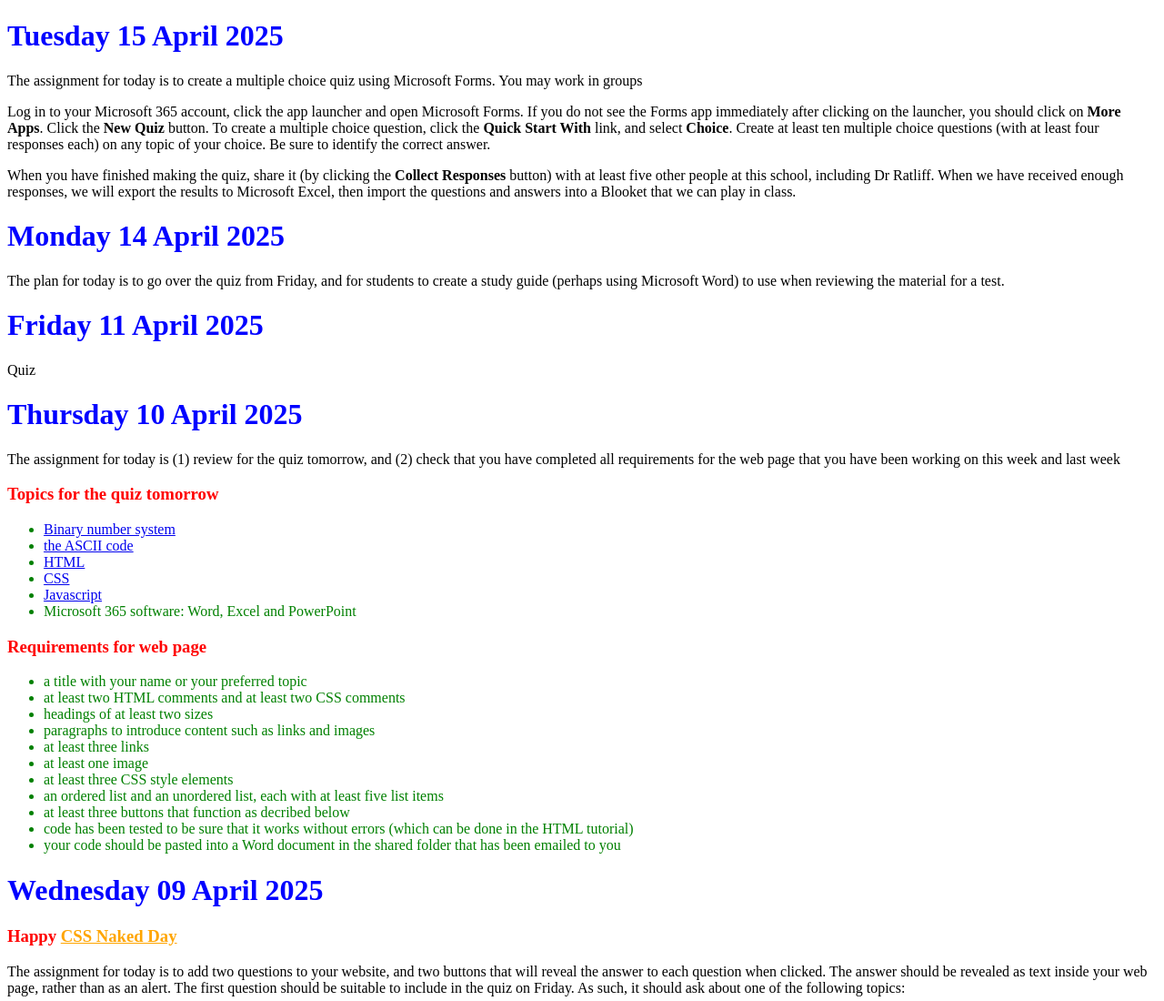
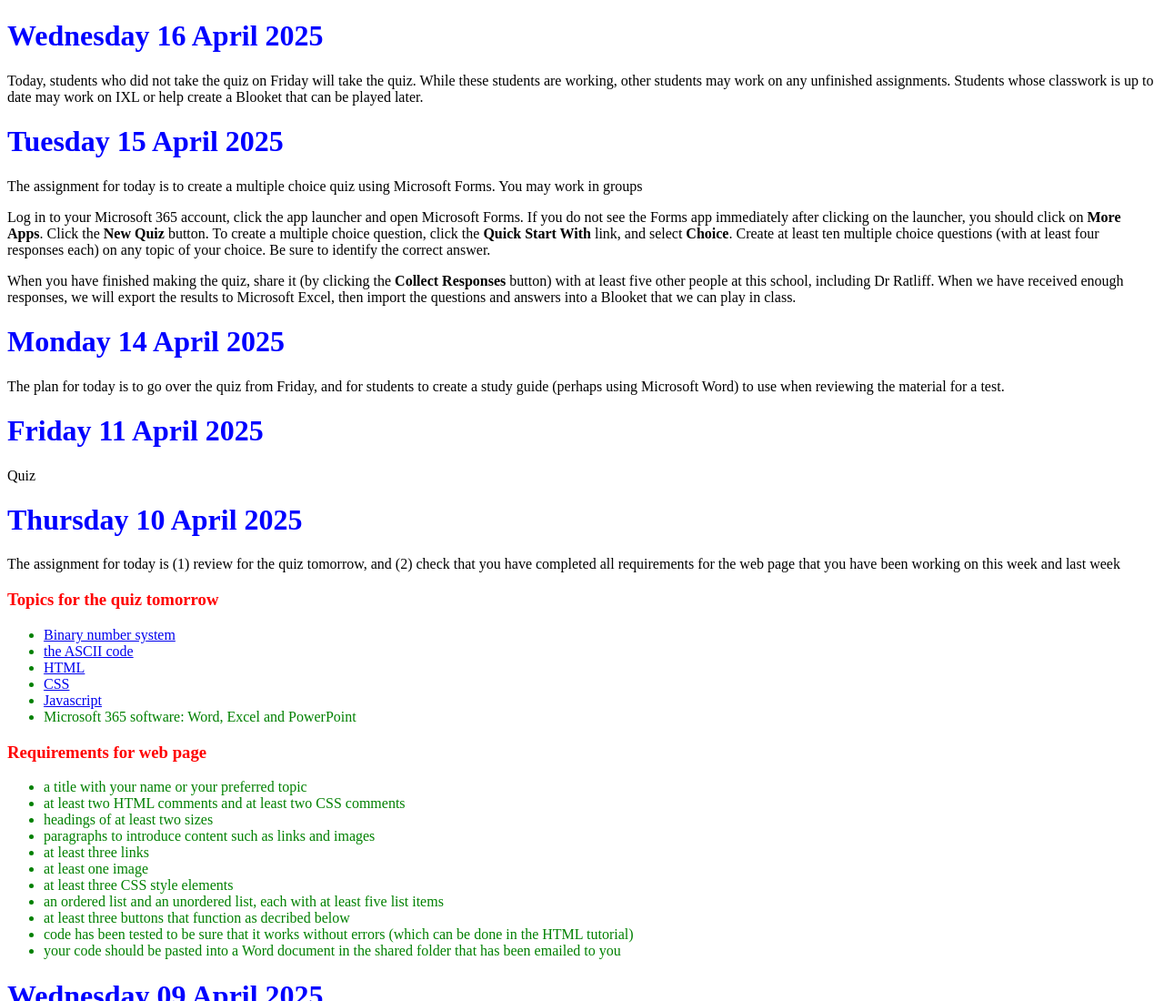
Before and after one commit to DutchRatliff/CS-HCP, a plain HTML site: page index.html in a window 1280 px wide. Shown: the top 1100 px of the page at 91% size. Drawn offline with Linux system fonts and the light colour scheme.

Commit message:
Update index.html

```diff
--- a/index.html
+++ b/index.html
@@ -10,6 +10,9 @@
     </style>
 </head>
 <body>
+    <h1>Wednesday 16 April 2025</h1>
+    <p>Today, students who did not take the quiz on Friday will take the quiz. While these students are working, other students may work on any unfinished assignments. Students whose classwork is up to date may work on IXL or help create a Blooket that can be played later.</p>
+
     <h1>Tuesday 15 April 2025</h1>
     <p>The assignment for today is to create a multiple choice quiz using Microsoft Forms. You may work in groups</p>
     <p>Log in to your Microsoft 365 account, click the app launcher and open Microsoft Forms. If you do not see the Forms app immediately after clicking on the launcher, you should click on <b>More Apps</b>. Click the <b>New Quiz</b> button. To create a multiple choice question, click the <b>Quick Start With</b> link, and select <b>Choice</b>. Create at least ten multiple choice questions (with at least four responses each) on any topic of your choice. Be sure to identify the correct answer.</p>
```
